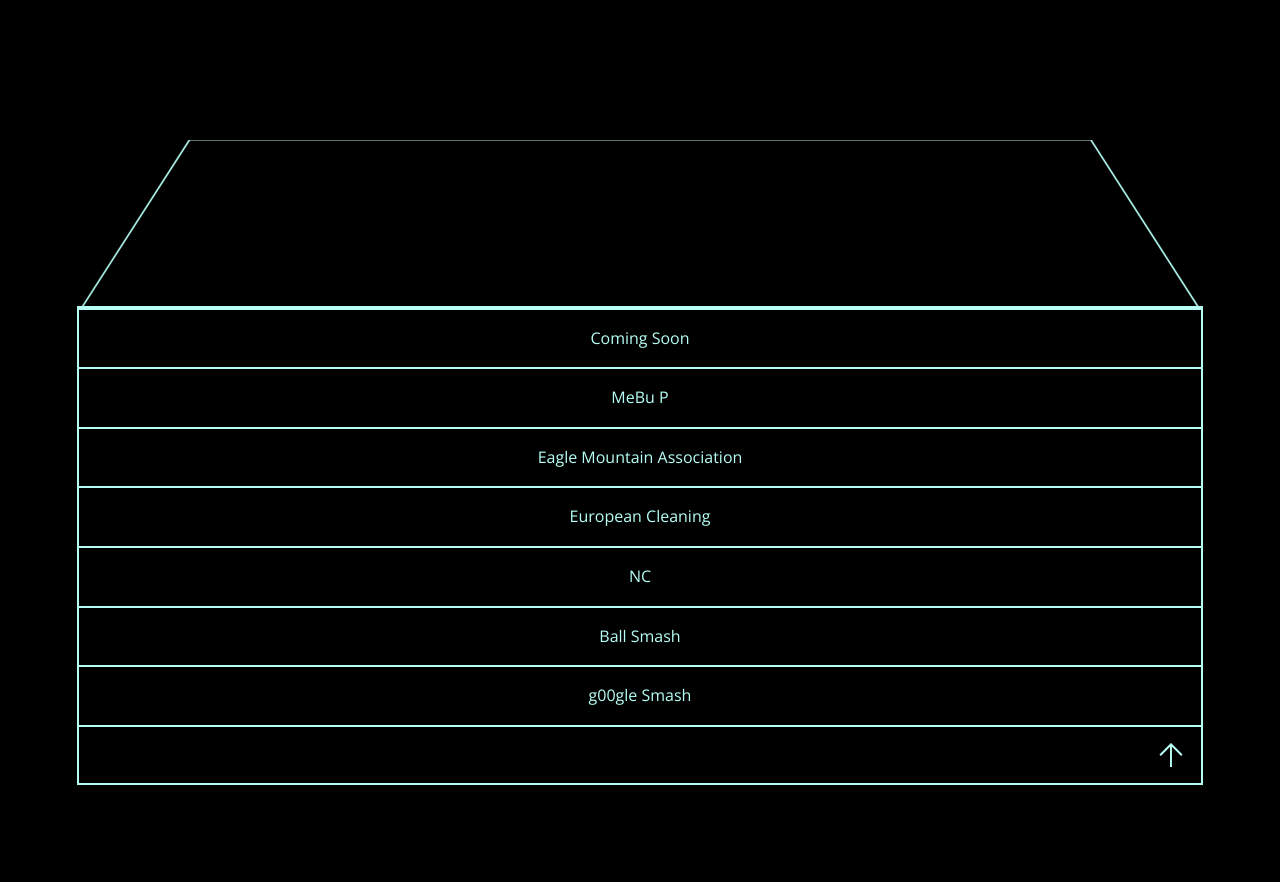
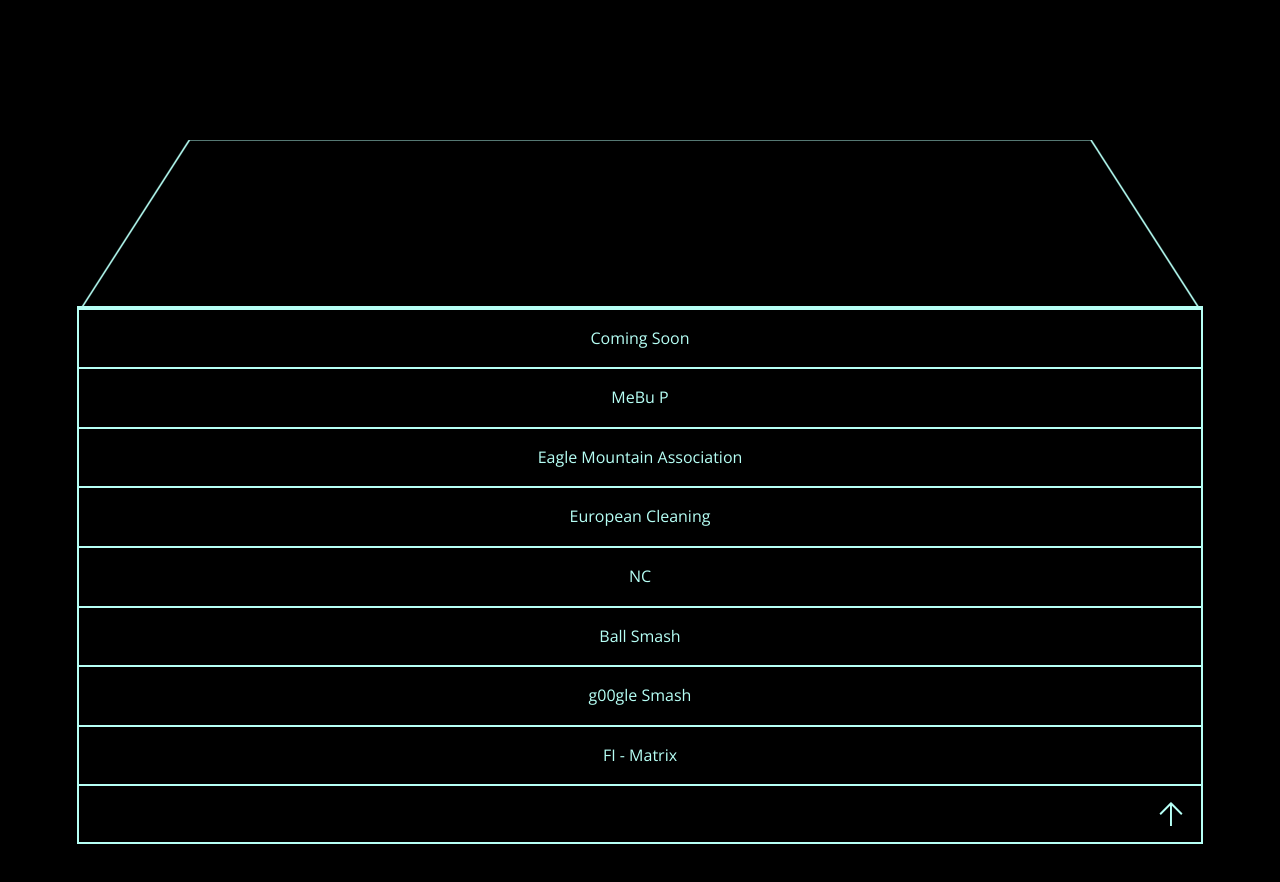
Before and after one commit to gridart/index, a plain HTML site: page index.html in a window 1280 px wide. Drawn offline with nearby package versions, Linux system fonts and the light colour scheme.

Commit message:
Update index.html

```diff
--- a/index.html
+++ b/index.html
@@ -74,6 +74,8 @@
         Ball Smash    </div></a></div>
 <div class="static-block"><a href="https://gridart.github.io/dev-projects/G00gle-Smash/" class="block-content w-inline-block"><div style="width:800px; margin:0 auto;">
         g00gle Smash    </div></a></div>
+<div class="static-block"><a href="https://gridart.github.io/matrix/fimatrix/" class="block-content w-inline-block"><div style="width:800px; margin:0 auto;">
+       FI - Matrix    </div></a></div>
 
 
 
```
